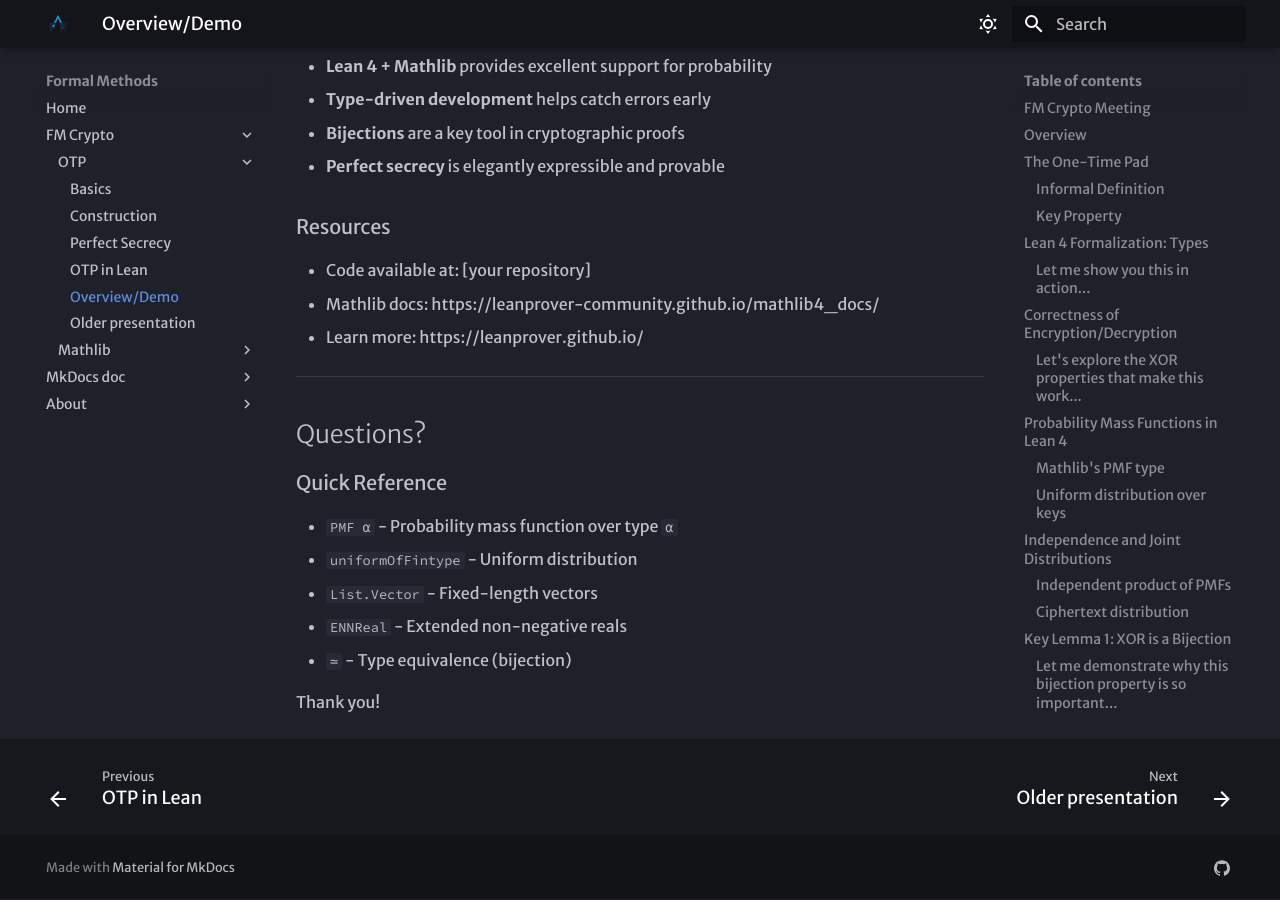
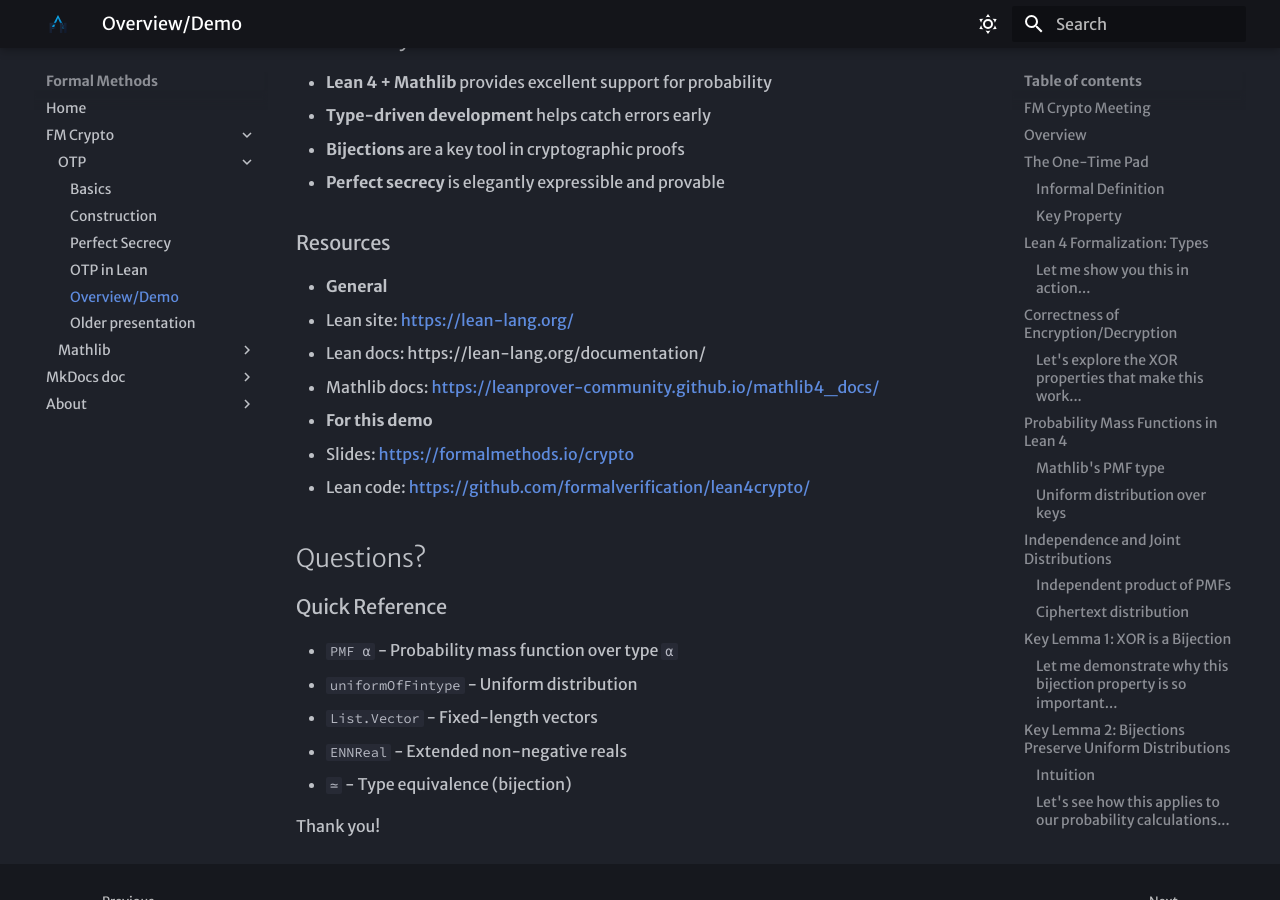
Before and after one commit to formalverification/formalmethods.io, an MkDocs documentation site: the page built from docs/crypto/otp/interleaved_demo_presentation.md, in a window 1280 px wide and 900 px high, scrolled down 9692 px. Built offline with MkDocs 1.6.1 and Material for MkDocs 9.7.7, drawn with Linux system fonts in a browser that asks for light colours.

Commit message:
fix links

```diff
--- a/docs/crypto/otp/interleaved_demo_presentation.md
+++ b/docs/crypto/otp/interleaved_demo_presentation.md
@@ -395,20 +395,24 @@
 ## Future Directions
 
 ### Extensions
-1. **Other Cryptographic Constructions**
-   - Stream ciphers
-   - Block ciphers (with appropriate modes)
-   - Public key encryption
 
-2. **Advanced Probability**
-   - Computational indistinguishability
-   - Negligible functions
-   - Probabilistic polynomial time
+1.  **Other Cryptographic Constructions**
 
-3. **Security Proofs**
-   - Semantic security
-   - CPA/CCA security
-   - Reduction proofs
+    + Stream ciphers
+    + Block ciphers (with appropriate modes)
+    + Public key encryption
+
+2.  **Advanced Probability**
+
+    + Computational indistinguishability
+    + Negligible functions
+    + Probabilistic polynomial time
+
+3.  **Security Proofs**
+
+    + Semantic security
+    + CPA/CCA security
+    + Reduction proofs
 
 ---
 
@@ -420,11 +424,17 @@
 - **Perfect secrecy** is elegantly expressible and provable
 
 ### Resources
-- Code available at: [your repository]
-- Mathlib docs: https://leanprover-community.github.io/mathlib4_docs/
-- Learn more: https://leanprover.github.io/
 
----
++  **General**
+   +  Lean site: <https://lean-lang.org/>
+   +  Lean docs: https://lean-lang.org/documentation/
+   +  Mathlib docs: <https://leanprover-community.github.io/mathlib4_docs/>
+
++  **For this demo**
+
+   +  Slides: <https://formalmethods.io/crypto>
+   +  Lean code: <https://github.com/formalverification/lean4crypto/>
+
 
 ## Questions?
 
```
Also changed, not shown: docs/crypto/otp/slides.md (+20 -10 lines).
